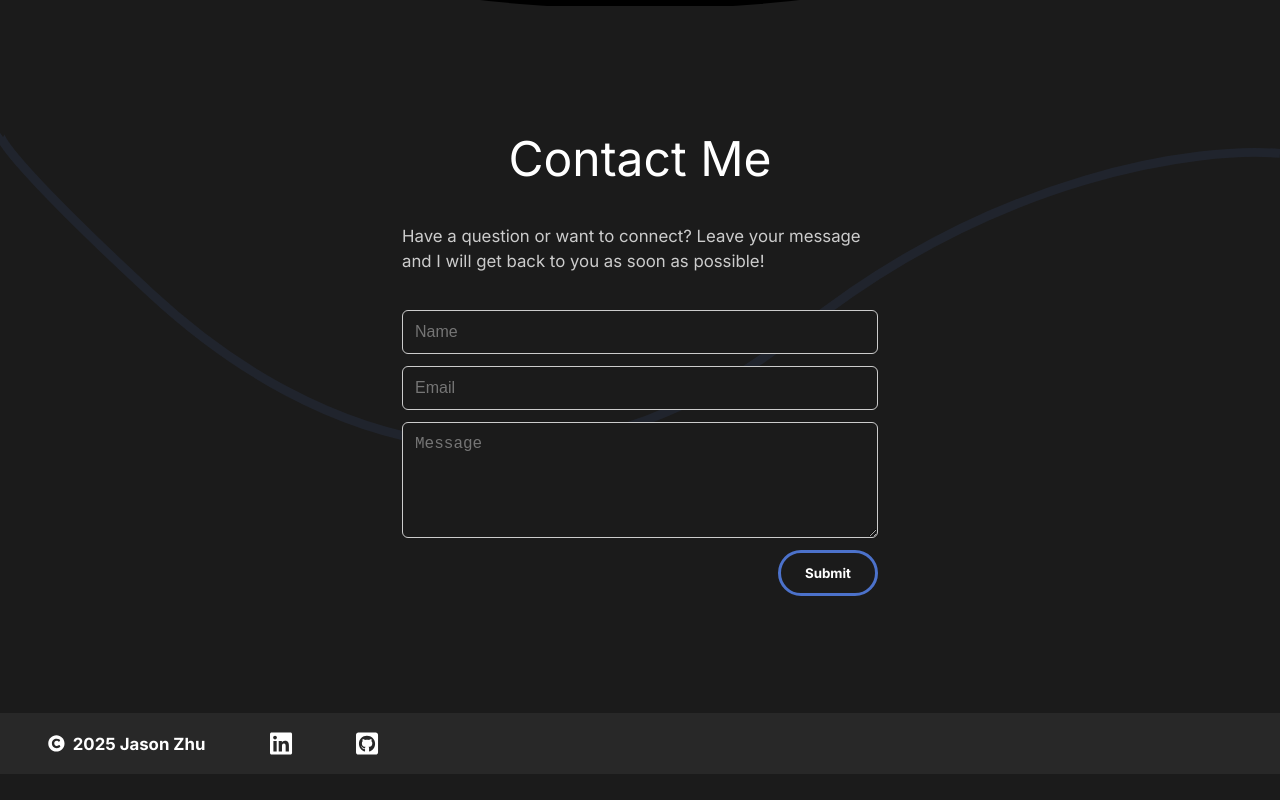
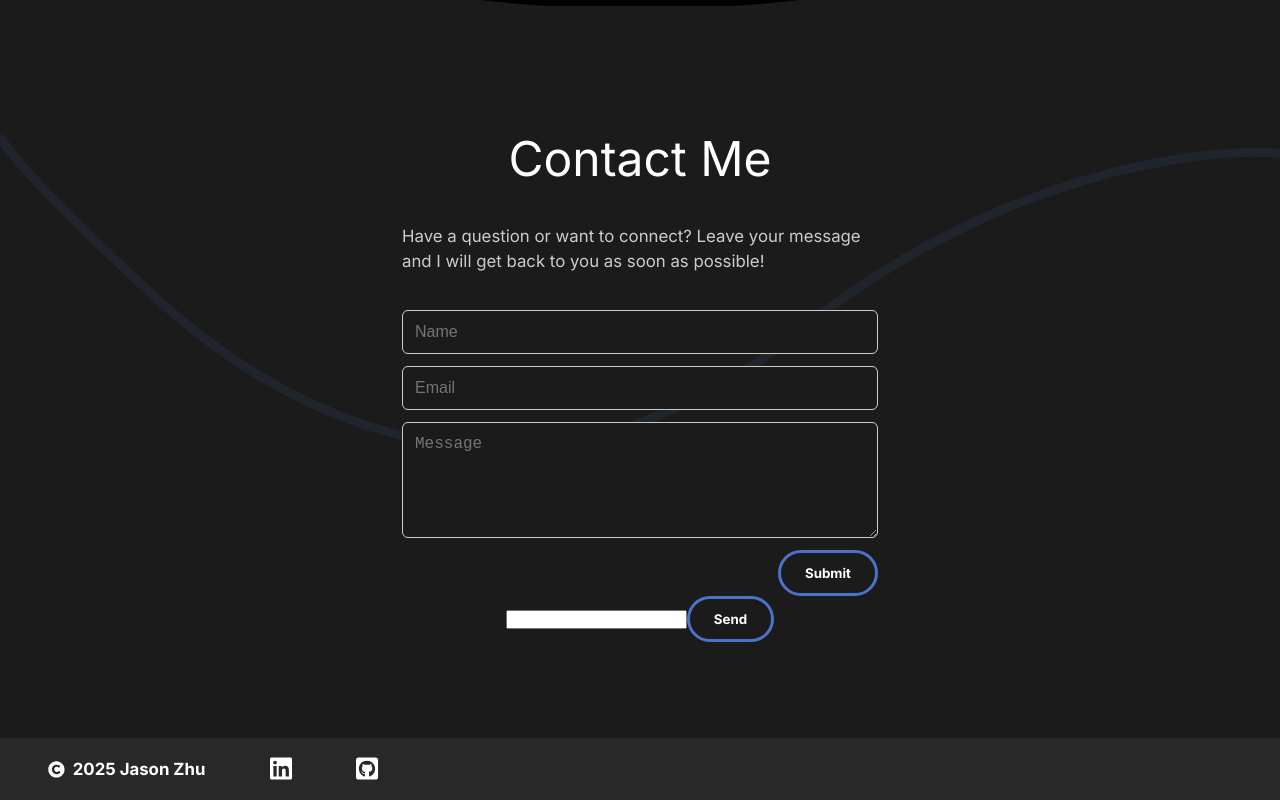
Before and after one commit to jzhu43/my-website, a React (Create React App) app: page / in a window 1280 px wide. Shown: the part 1909-2709 px from the top of the page. Before the commit the page ends 2683 px from the top, so only its background shows below. Built offline with nearby package versions, Linux system fonts and the light colour scheme.

Commit message:
Test form submission

```diff
--- a/src/components/ContactSection.js
+++ b/src/components/ContactSection.js
@@ -58,6 +58,10 @@
             )}
             <Wave />
             <ScrollToTop />
+            <form name="test-contact" method="POST" data-netlify="true">
+                <input type="text" name="name" />
+                <button type="submit">Send</button>
+            </form>
         </Contact>
     );
 };
```
